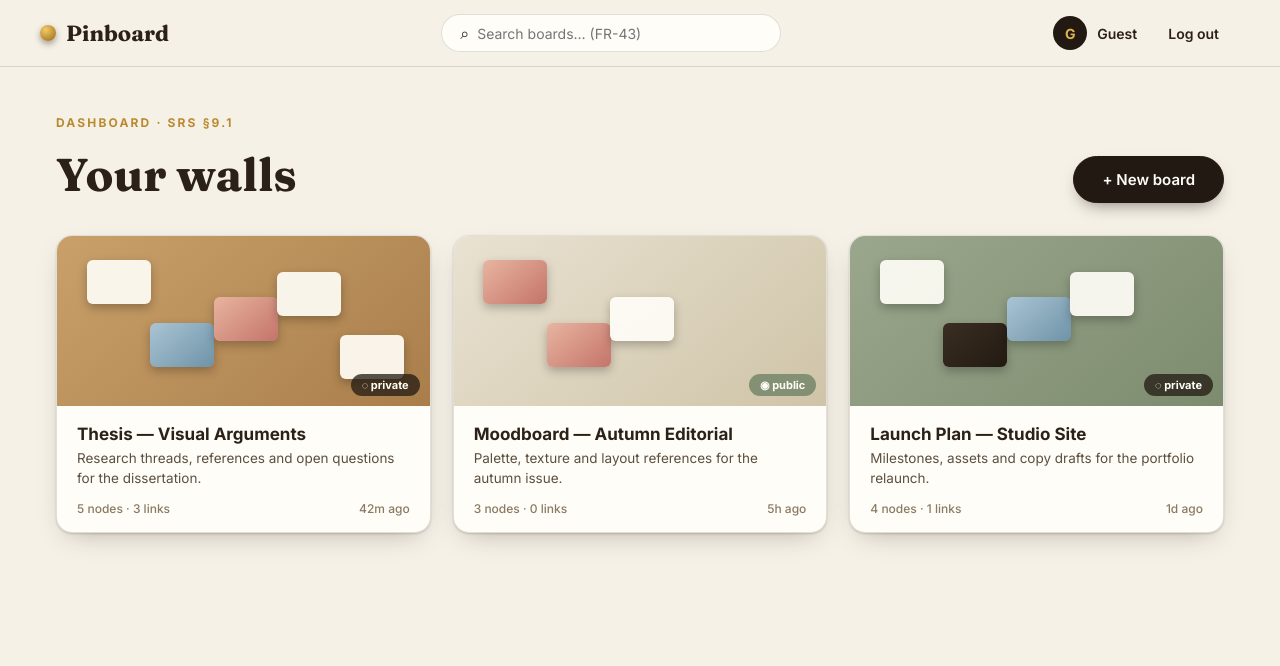
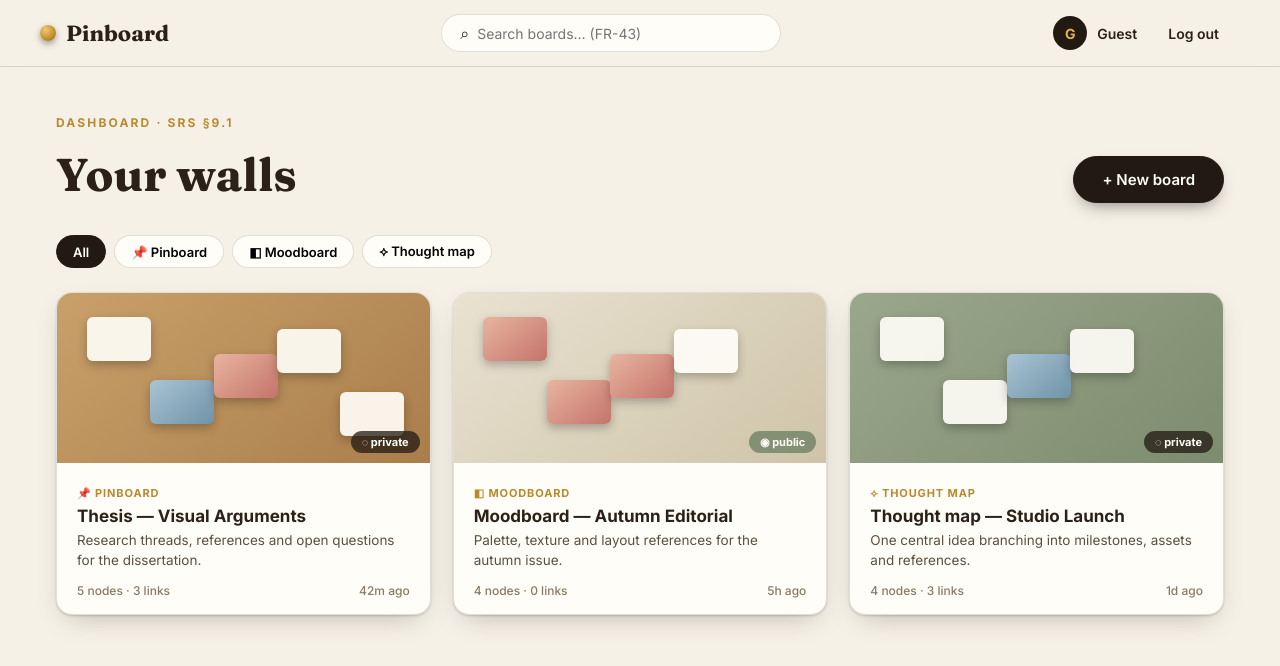
Before and after one commit to pranati04/pinboard, a React (Vite) app: page / in a window 1280 px wide. Both pictures are taken after a click on the button "Open studio →". Shown: the top 666 px of the page. Built offline with nearby package versions, Linux system fonts and the light colour scheme.

Commit message:
add board kinds with template picker and kind filters

```diff
--- a/src/components/Dashboard.jsx
+++ b/src/components/Dashboard.jsx
@@ -1,4 +1,5 @@
 import { useMemo, useState } from 'react';
+import { BOARD_KINDS } from '../data/seed.js';
 
 function timeAgo(ts) {
   const m = Math.floor((Date.now() - ts) / 60000);
@@ -17,13 +18,16 @@ const BG = {
 
 export default function Dashboard({ app }) {
   const [query, setQuery] = useState('');
+  const [pickerOpen, setPickerOpen] = useState(false);
+  const [kindFilter, setKindFilter] = useState(null);
   const boards = useMemo(() => {
     const q = query.trim().toLowerCase();
-    if (!q) return app.boards;
-    return app.boards.filter((b) =>
-      (b.title + ' ' + (b.description || '')).toLowerCase().includes(q)
-    );
-  }, [app.boards, query]);
+    return app.boards.filter((b) => {
+      const okQ = !q || (b.title + ' ' + (b.description || '')).toLowerCase().includes(q);
+      const okK = !kindFilter || (b.kind || 'pinboard') === kindFilter;
+      return okQ && okK;
+    });
+  }, [app.boards, query, kindFilter]);
 
   return (
     <div className="dash">
@@ -49,7 +53,16 @@ export default function Dashboard({ app }) {
             <p className="eyebrow">Dashboard · SRS §9.1</p>
             <h1>Your walls</h1>
           </div>
-          <button className="btn solid large" onClick={() => app.openBoard(app.boards[0].id)}>+ New board</button>
+          <button className="btn solid large" onClick={() => setPickerOpen(true)}>+ New board</button>
+        </div>
+
+        <div className="kind-tabs">
+          <button className={!kindFilter ? 'on' : ''} onClick={() => setKindFilter(null)}>All</button>
+          {Object.values(BOARD_KINDS).map((k) => (
+            <button key={k.id} className={kindFilter === k.id ? 'on' : ''} onClick={() => setKindFilter(kindFilter === k.id ? null : k.id)}>
+              {k.icon} {k.name}
+            </button>
+          ))}
         </div>
 
         <div className="board-grid">
@@ -60,6 +73,7 @@ export default function Dashboard({ app }) {
                 <span className={`vis ${b.isPublic ? 'pub' : ''}`}>{b.isPublic ? '◉ public' : '◌ private'}</span>
               </div>
               <div className="board-body">
+                <div className="kind-pill">{BOARD_KINDS[b.kind || 'pinboard']?.icon} {BOARD_KINDS[b.kind || 'pinboard']?.name}</div>
                 <h3>{b.title}</h3>
                 <p>{b.description}</p>
                 <div className="board-foot">
@@ -72,6 +86,11 @@ export default function Dashboard({ app }) {
         </div>
         {boards.length === 0 && <p className="dash-empty hand">nothing pinned here yet — try another search…</p>}
       </main>
+      {pickerOpen && <BoardPicker onClose={() => setPickerOpen(false)} onCreate={(kind) => {
+        const id = app.addBoard(kind);
+        setPickerOpen(false);
+        app.openBoard(id);
+      }} />}
     </div>
   );
 }
@@ -85,3 +104,28 @@ function MiniPreview({ nodes }) {
     </div>
   );
 }
+
+function BoardPicker({ onClose, onCreate }) {
+  return (
+    <div className="modal-veil" onClick={onClose}>
+      <div className="modal wide" onClick={(e) => e.stopPropagation()}>
+        <div className="modal-head">
+          <div>
+            <p className="eyebrow">New board · SRS §10.1</p>
+            <h2>What are you making?</h2>
+          </div>
+          <button className="btn ghost sm" onClick={onClose}>✕</button>
+        </div>
+        <div className="kind-grid">
+          {Object.values(BOARD_KINDS).map((k) => (
+            <button key={k.id} className="kind-card" onClick={() => onCreate(k)}>
+              <span className="kind-icon">{k.icon}</span>
+              <strong>{k.name}</strong>
+              <span>{k.blurb}</span>
+            </button>
+          ))}
+        </div>
+      </div>
+    </div>
+  );
+}
--- a/src/data/seed.js
+++ b/src/data/seed.js
@@ -4,9 +4,16 @@ export const NODE_TYPES = ['text', 'image', 'link', 'video', 'file', 'audio'];
 
 const now = Date.now();
 
+export const BOARD_KINDS = {
+  pinboard: { id: 'pinboard', name: 'Pinboard', icon: '📌', blurb: 'Mixed-media cards, pins and labelled links — the classic corkboard.' },
+  moodboard: { id: 'moodboard', name: 'Moodboard', icon: '◧', blurb: 'Frameless image collage with palette extraction and shuffle.' },
+  thoughtmap: { id: 'thoughtmap', name: 'Thought map', icon: '⟡', blurb: 'Branching ideas from a central thought with auto-arrange.' },
+};
+
 export const seedBoards = [
   {
     id: 'board-thesis',
+    kind: 'pinboard',
     title: 'Thesis — Visual Arguments',
     description: 'Research threads, references and open questions for the dissertation.',
     isPublic: false,
@@ -16,17 +23,19 @@ export const seedBoards = [
   },
   {
     id: 'board-mood',
+    kind: 'moodboard',
     title: 'Moodboard — Autumn Editorial',
     description: 'Palette, texture and layout references for the autumn issue.',
     isPublic: true,
     background: 'linen',
     updatedAt: now - 1000 * 60 * 60 * 5,
-    nodeIds: ['m1', 'm2', 'm3'],
+    nodeIds: ['m1', 'm2', 'm3', 'm4'],
   },
   {
     id: 'board-launch',
-    title: 'Launch Plan — Studio Site',
-    description: 'Milestones, assets and copy drafts for the portfolio relaunch.',
+    kind: 'thoughtmap',
+    title: 'Thought map — Studio Launch',
+    description: 'One central idea branching into milestones, assets and references.',
     isPublic: false,
     background: 'sage',
     updatedAt: now - 1000 * 60 * 60 * 26,
@@ -40,20 +49,23 @@ export const seedNodes = {
   n3: { id: 'n3', boardId: 'board-thesis', type: 'image', title: 'Pilot results', content: 'https://images.unsplash.com/photo-1551288049-bebda4e38f71?w=600&q=60', x: 180, y: 380, w: 280, h: 210, tags: ['data'], color: 'cream' },
   n4: { id: 'n4', boardId: 'board-thesis', type: 'text', title: 'Open question', content: 'Does grouping help more than linking? Design the A/B before Friday.', x: 540, y: 360, w: 250, h: 170, tags: ['todo'], color: 'blush' },
   n5: { id: 'n5', boardId: 'board-thesis', type: 'file', title: 'interview-notes.pdf', content: '12 pages · 2.1 MB', x: 830, y: 180, w: 230, h: 140, tags: ['fieldwork'], color: 'cream' },
-  m1: { id: 'm1', boardId: 'board-mood', type: 'image', title: 'Ochre wall', content: 'https://images.unsplash.com/photo-1502691876148-a84978e59af8?w=600&q=60', x: 120, y: 120, w: 300, h: 230, tags: ['palette'], color: 'cream' },
-  m2: { id: 'm2', boardId: 'board-mood', type: 'image', title: 'Linen texture', content: 'https://images.unsplash.com/photo-1528459801416-a9e53bbf4e17?w=600&q=60', x: 470, y: 180, w: 280, h: 220, tags: ['texture'], color: 'cream' },
-  m3: { id: 'm3', boardId: 'board-mood', type: 'text', title: 'Direction', content: 'Warm, quiet, tactile. Fraunces headlines + generous whitespace.', x: 280, y: 420, w: 280, h: 150, tags: ['direction'], color: 'butter' },
-  l1: { id: 'l1', boardId: 'board-launch', type: 'text', title: 'Milestone — Beta', content: 'Freeze scope Friday. Ship beta to 5 testers with feedback board link.', x: 120, y: 130, w: 260, h: 160, tags: ['plan'], color: 'butter' },
-  l2: { id: 'l2', boardId: 'board-launch', type: 'video', title: 'Hero loop draft', content: 'https://example.com/hero-loop.mp4', x: 440, y: 120, w: 300, h: 200, tags: ['asset'], color: 'cream' },
-  l3: { id: 'l3', boardId: 'board-launch', type: 'link', title: 'Type scale ref', content: 'https://example.com/type-scale', x: 170, y: 370, w: 250, h: 140, tags: ['reference'], color: 'sky' },
-  l4: { id: 'l4', boardId: 'board-launch', type: 'audio', title: 'Voiceover take 2', content: '00:42 · wav', x: 500, y: 390, w: 250, h: 130, tags: ['asset'], color: 'cream' },
+  m1: { id: 'm1', boardId: 'board-mood', type: 'image', title: 'Ochre wall', content: 'https://images.unsplash.com/photo-1502691876148-a84978e59af8?w=600&q=60', x: 90, y: 110, w: 300, h: 0, tags: ['palette', 'ochre'], color: 'cream' },
+  m2: { id: 'm2', boardId: 'board-mood', type: 'image', title: 'Linen texture', content: 'https://images.unsplash.com/photo-1528459801416-a9e53bbf4e17?w=600&q=60', x: 430, y: 150, w: 280, h: 0, tags: ['texture', 'neutral'], color: 'cream' },
+  m3: { id: 'm3', boardId: 'board-mood', type: 'image', title: 'Ceramic still life', content: 'https://images.unsplash.com/photo-1493106641515-6b5631de4bb9?w=600&q=60', x: 250, y: 420, w: 260, h: 0, tags: ['texture', 'warm'], color: 'cream' },
+  m4: { id: 'm4', boardId: 'board-mood', type: 'text', title: 'Direction', content: 'Warm, quiet, tactile. Fraunces headlines + generous whitespace.', x: 560, y: 430, w: 260, h: 150, tags: ['direction'], color: 'butter' },
+  l1: { id: 'l1', boardId: 'board-launch', type: 'text', title: 'Studio relaunch', content: 'Ship the new portfolio site before the autumn issue drops.', x: 480, y: 120, w: 280, h: 160, tags: ['root'], color: 'butter' },
+  l2: { id: 'l2', boardId: 'board-launch', type: 'text', title: 'Freeze scope Friday', content: 'Beta to 5 testers with the feedback board link attached.', x: 170, y: 380, w: 250, h: 150, tags: ['plan'], color: 'cream' },
+  l3: { id: 'l3', boardId: 'board-launch', type: 'link', title: 'Type scale ref', content: 'https://example.com/type-scale', x: 500, y: 400, w: 250, h: 140, tags: ['reference'], color: 'sky' },
+  l4: { id: 'l4', boardId: 'board-launch', type: 'text', title: 'Hero loop', content: 'Cut the 6-second loop; pair with Fraunces display headline.', x: 820, y: 380, w: 250, h: 150, tags: ['asset'], color: 'cream' },
 };
 
 export const seedConnections = [
   { id: 'c1', boardId: 'board-thesis', from: 'n1', to: 'n2', label: 'Supports' },
   { id: 'c2', boardId: 'board-thesis', from: 'n1', to: 'n4', label: 'Leads to' },
   { id: 'c3', boardId: 'board-thesis', from: 'n3', to: 'n4', label: 'Example of' },
-  { id: 'c4', boardId: 'board-launch', from: 'l1', to: 'l2', label: 'Depends on' },
+  { id: 'c4', boardId: 'board-launch', from: 'l1', to: 'l2', label: 'Leads to' },
+  { id: 'c5', boardId: 'board-launch', from: 'l1', to: 'l3', label: 'Related to' },
+  { id: 'c6', boardId: 'board-launch', from: 'l1', to: 'l4', label: 'Depends on' },
 ];
 
 export const seedGroups = [
--- a/src/store/boardStore.js
+++ b/src/store/boardStore.js
@@ -6,9 +6,9 @@ export const initialView = { name: 'landing' };
 export function useAppState() {
   const [view, setView] = useState(initialView);
   const [user, setUser] = useState(null);
-  const [boards] = useState(seedBoards);
-  const [nodes] = useState(seedNodes);
-  const [connections] = useState(seedConnections);
+  const [boards, setBoards] = useState(seedBoards);
+  const [nodes, setNodes] = useState(seedNodes);
+  const [connections, setConnections] = useState(seedConnections);
   const [groups] = useState(seedGroups);
   const [comments] = useState(seedComments);
 
@@ -18,6 +18,28 @@ export function useAppState() {
     boards, nodes, connections, groups, comments,
     openBoard: (id) => setView({ name: 'board', boardId: id }),
     goDashboard: () => setView({ name: 'dashboard' }),
+    addBoard(kind, title) {
+      const id = `board-${Date.now()}`;
+      const board = {
+        id,
+        kind: kind.id,
+        title: title || `Untitled ${kind.name.toLowerCase()}`,
+        description: kind.blurb,
+        isPublic: false,
+        background: kind.id === 'moodboard' ? 'linen' : kind.id === 'thoughtmap' ? 'sage' : 'cork',
+        updatedAt: Date.now(),
+        nodeIds: [],
+      };
+      const starterId = `s-${Date.now()}`;
+      const starter = kind.id === 'thoughtmap'
+        ? { id: starterId, boardId: id, type: 'text', title: 'Central thought', content: 'Double-click to rename, then branch ideas off it.', x: 480, y: 140, w: 280, h: 150, tags: ['root'], color: 'butter' }
+        : kind.id === 'moodboard'
+          ? { id: starterId, boardId: id, type: 'text', title: 'Direction', content: 'Paste image URLs to grow the collage — the palette builds itself.', x: 300, y: 200, w: 280, h: 150, tags: ['direction'], color: 'butter' }
+          : { id: starterId, boardId: id, type: 'text', title: 'First pin', content: 'Drag me around. Use the rail to add notes, images and links.', x: 300, y: 200, w: 260, h: 160, tags: ['todo'], color: 'butter' };
+      setBoards((b) => [{ ...board, nodeIds: [starterId] }, ...b]);
+      setNodes((n) => ({ ...n, [starterId]: starter }));
+      return id;
+    },
   }), [view, user, boards, nodes, connections, groups, comments]);
 
   return api;
--- a/src/styles/dashboard.css
+++ b/src/styles/dashboard.css
@@ -38,6 +38,18 @@
 .board-body p { font-size: 13.5px; color: #5c4f40; line-height: 1.5; min-height: 40px; }
 .board-foot { display: flex; justify-content: space-between; margin-top: 12px; font-size: 12px; color: var(--ink-faint); font-weight: 500; }
 .dash-empty { text-align: center; font-size: 26px; color: var(--ink-faint); margin-top: 60px; }
+.kind-tabs { display: flex; gap: 8px; margin-bottom: 24px; flex-wrap: wrap; }
+.kind-tabs button { border: 1.5px solid var(--line); background: var(--cream); border-radius: 999px; padding: 7px 16px; font-size: 13px; font-weight: 600; }
+.kind-tabs button.on { background: var(--walnut); color: var(--cream); border-color: var(--walnut); }
+.kind-pill { display: inline-block; font-size: 11px; font-weight: 800; text-transform: uppercase; letter-spacing: .08em; color: var(--brass); margin-bottom: 6px; }
+.modal.wide { width: 640px; }
+.kind-grid { display: grid; grid-template-columns: repeat(3, 1fr); gap: 14px; }
+.kind-card { display: flex; flex-direction: column; gap: 8px; align-items: flex-start; text-align: left; background: var(--cream); border: 1.5px solid var(--line); border-radius: 14px; padding: 22px 18px; transition: transform .15s ease, box-shadow .15s ease; }
+.kind-card:hover { transform: translateY(-3px); box-shadow: var(--lift-shadow); border-color: var(--brass); }
+.kind-card strong { font-size: 16px; }
+.kind-card span:last-child { font-size: 13px; color: #5c4f40; line-height: 1.5; }
+.kind-icon { font-size: 30px; }
+@media (max-width: 700px) { .kind-grid { grid-template-columns: 1fr; } }
 
 @media (max-width: 960px) {
   .board-grid { grid-template-columns: 1fr; }
```
